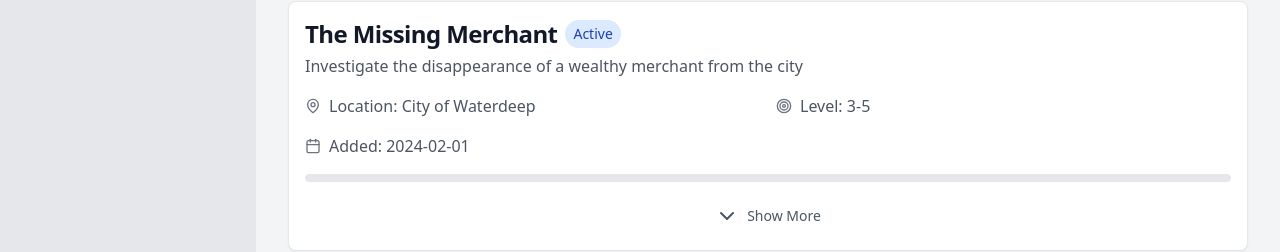
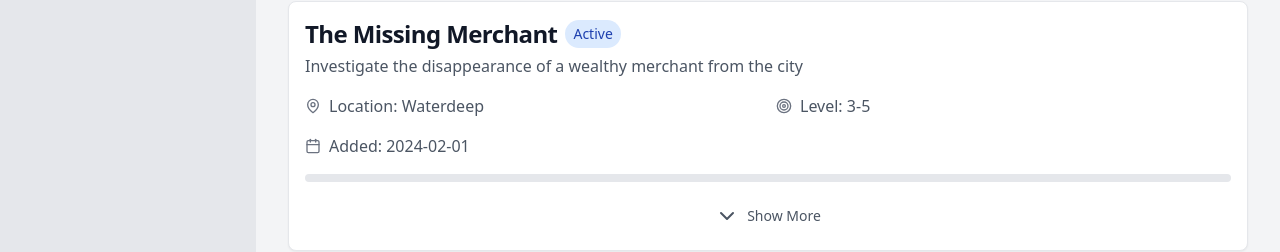
Before and after one commit to Haugenau20/DnDRecap, a React (Create React App) app: page /DnDRecap/quests in a window 1280 px wide. Shown: the part 469-721 px from the top of the page. Built offline with nearby package versions, Linux system fonts and the light colour scheme.

Commit message:
Added clickable buttons routing from quest page to location page

```diff
--- a/src/components/features/quests/QuestCard.tsx
+++ b/src/components/features/quests/QuestCard.tsx
@@ -5,6 +5,7 @@ import { useNPCs } from '../../../context/NPCContext';
 import Typography from '../../core/Typography';
 import Card from '../../core/Card';
 import Button from '../../core/Button';
+import { useLocations } from '../../../context/LocationContext';
 import {
   ChevronDown,
   ChevronUp,
@@ -30,12 +31,20 @@ const QuestCard: React.FC<QuestCardProps> = ({ quest }) => {
   const navigate = useNavigate();
   const [isExpanded, setIsExpanded] = useState(false);
   const { getNPCById } = useNPCs();
+  const { locations } = useLocations();
 
   // Calculate completion percentage
   const completedObjectives = quest.objectives.filter(obj => obj.completed).length;
   const completionPercentage = Math.round(
     (completedObjectives / quest.objectives.length) * 100
   );
+
+  // Add a helper function to check if a location exists:
+  const locationExists = (locationName: string): boolean => {
+    return locations.some(loc =>
+      loc.name.toLowerCase() === locationName.toLowerCase()
+    );
+  };
 
   return (
     <Card>
@@ -66,7 +75,27 @@ const QuestCard: React.FC<QuestCardProps> = ({ quest }) => {
           {quest.location && (
             <div className="flex items-center gap-2">
               <MapPin size={16} className="text-gray-500" />
-              <Typography color="secondary">Location: {quest.location}</Typography>
+              {locationExists(quest.location) ? (
+                <Button
+                  variant="ghost"
+                  size="sm"
+                  onClick={() => {
+                    // Type guard to ensure location is defined
+                    if (quest.location) {
+                      navigate(`/locations?highlight=${encodeURIComponent(quest.location)}`);
+                    }
+                  }}
+                  className="p-0 hover:underline"
+                >
+                  <Typography color="secondary">
+                    Location: {quest.location}
+                  </Typography>
+                </Button>
+              ) : (
+                <Typography color="secondary">
+                  Location: {quest.location}
+                </Typography>
+              )}
             </div>
           )}
           {quest.levelRange && (
--- a/src/data/quests/metadata/quests.json
+++ b/src/data/quests/metadata/quests.json
@@ -64,7 +64,7 @@
           "Gratitude of the merchant's family",
           "Possible favor from the City Guard"
         ],
-        "location": "City of Waterdeep",
+        "location": "Waterdeep",
         "levelRange": "3-5",
         "dateAdded": "2024-02-01"
       },
```
Also changed, not shown: 1 other file (tests, documents, lock files or other folders).
